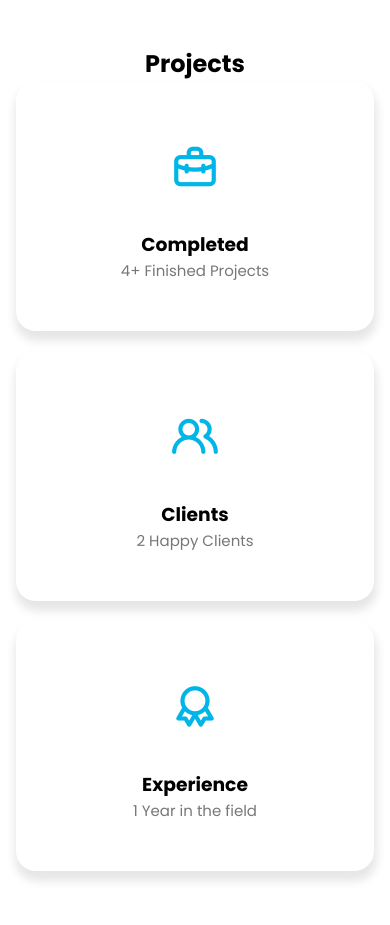
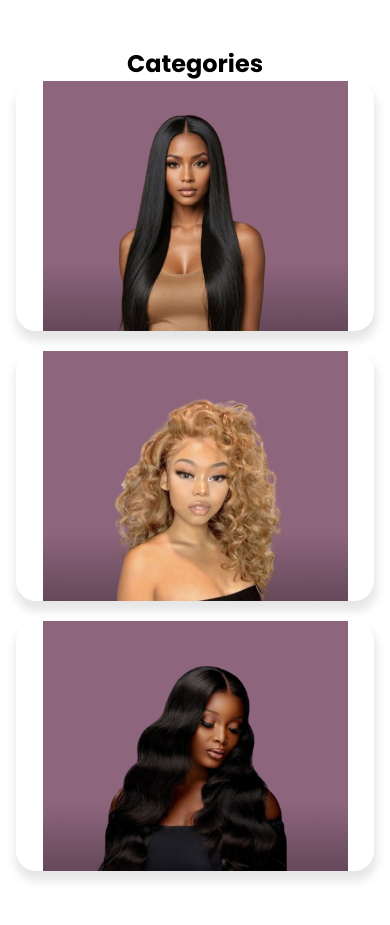
Before and after one commit to LCBA21/Beauty_By_Renee, a plain HTML site: page index.html in a window 390 px wide. Shown: the part 900-1825 px from the top of the page. Drawn offline with nearby package versions, Linux system fonts and the light colour scheme.

Commit message:
images issue and partial responsiveness

```diff
--- a/assets/css/style.css
+++ b/assets/css/style.css
@@ -3,7 +3,7 @@
 
 /* ----- VARIABLES ----- */
 :root{
-    --body-color: hwb(328 58% 21%);
+    --body-color: #c994b0;
     --color-white: rgb(255, 255, 255);
 
     --text-color-second: rgb(68, 68, 68);
@@ -346,9 +346,9 @@ footer{
     content: "";
     position: absolute;
     bottom: -100%;
-    background: var(--second-color);
+    background: #c994b0;
     width: 100%;
-    height: 100%;
+    height: 20%;
     transition: .4s;
     z-index: 1;
 }
--- a/index.html
+++ b/index.html
@@ -26,7 +26,7 @@
                 <div class="circle"></div>
             </li>
             <li class="nav_list">
-                <a href="#projects" class="nav-link">Projects</a>
+                <a href="#products" class="nav-link">Products</a>
                 <div class="circle"></div>
             </li>
             <li class="nav_list">
@@ -60,24 +60,20 @@
 
   <section class="categories" id="projects">
     <div class="top-header">
-        <h1>Projects</h1>
+        <h1>Categories</h1>
     </div>
     <div class="project-container">
       <div class="project-box">
-          <i class="uil uil-briefcase-alt"></i>
-          <h3 w>Completed</h3>
-          <label>4+ Finished Projects</label>
+       <img src="assets/images/Frame 11.png">
       </div>
       <div class="project-box">
-          <i class="uil uil-users-alt"></i>
-          <h3>Clients</h3>
-          <label>2 Happy Clients</label>
+        <img src="assets/images/Frame 12.png">
       </div>
       <div class="project-box">
-          <i class="uil uil-award"></i>
-          <h3>Experience</h3>
-          <label>1 Year in the field</label>
+        <img src="assets/images/Frame 13.png">
+
       </div>
+
     </div>
  </section>
 
```
